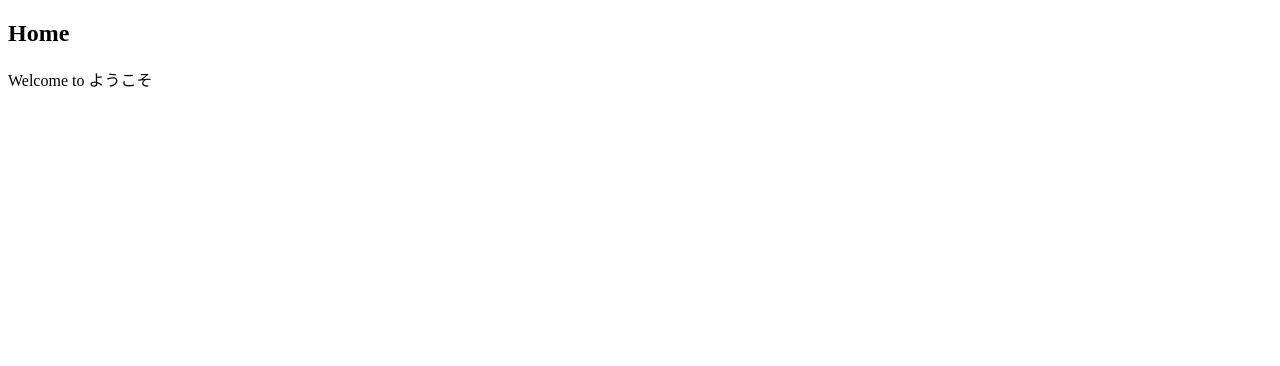
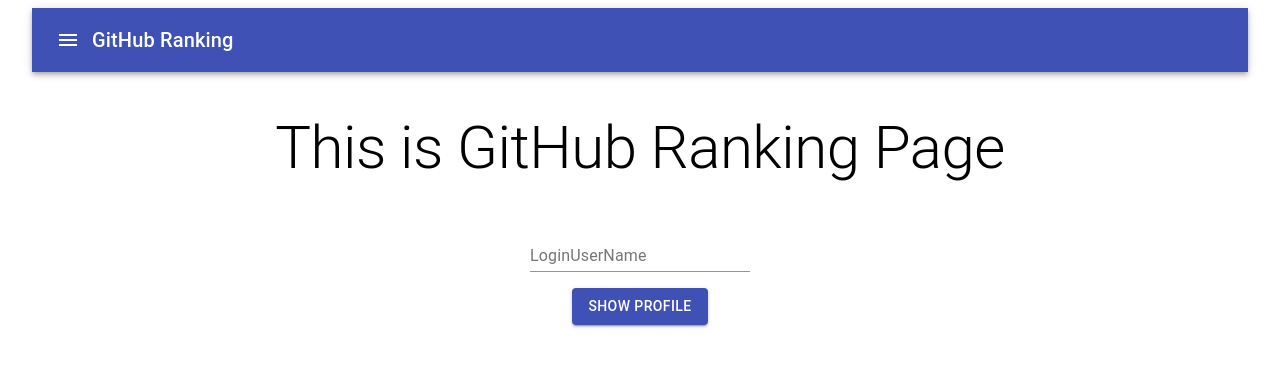
Before and after one commit to UndyingSugimoto/github-ranking-front, a React (Create React App) app: page / in a window 1280 px wide. Shown: the top 366 px of the page. Built offline with nearby package versions, Linux system fonts and the light colour scheme; no server answers.

Commit message:
トップのガワが完成

```diff
--- a/package.json
+++ b/package.json
@@ -4,6 +4,8 @@
   "private": true,
   "dependencies": {
     "@material-ui/core": "^4.9.3",
+    "@material-ui/icons": "^4.9.1",
+    "@material-ui/system": "^4.9.3",
     "@testing-library/jest-dom": "^4.2.4",
     "@testing-library/react": "^9.4.0",
     "@testing-library/user-event": "^7.2.1",
--- a/src/App.tsx
+++ b/src/App.tsx
@@ -1,33 +1,33 @@
-import React from 'react';
-import { BrowserRouter, Route } from 'react-router-dom';
+import React from "react";
+import { BrowserRouter, Route } from "react-router-dom";
+import { Top } from "./components/top/Top";
 
 const App = () => (
   <BrowserRouter>
     <div>
-      <Route exact path='/' component={Home} />
-      <Route path='/top' component={About} />
-      <Route path='/detail' component={Friends} />
+      <Route exact path="/" component={Top} />
+      <Route path="/detail" component={Friends} />
     </div>
   </BrowserRouter>
-)
+);
 
 const Home = () => (
   <div>
     <h2>Home</h2>
     <p>Welcome to ようこそ</p>
   </div>
-)
+);
 const About = () => (
   <div>
     <h2>About</h2>
     <p>フレンズに投票するページです</p>
   </div>
-)
+);
 const Friends = () => (
   <div>
     <h2>Friends</h2>
     <p>ここにフレンズのリストを書きます</p>
   </div>
-)
+);
 
 export default App;
--- a/src/components/detail/Detail.tsx
+++ b/src/components/detail/Detail.tsx
@@ -21,7 +21,7 @@
     const body = () => {
       return (
         <div>
-          <span>{this.state.currentNumber}</span>
+          <span>{this.state.userId}</span>
         </div>
       );
     };
--- /dev/null
+++ b/src/components/parts/Header.tsx
@@ -0,0 +1,19 @@
+import React from "react";
+import MenuIcon from "@material-ui/icons/Menu";
+
+import { AppBar, Toolbar, IconButton, Typography } from "@material-ui/core";
+
+export class Header extends React.Component<{}, {}> {
+  render() {
+    return (
+      <AppBar position="static">
+        <Toolbar>
+          <IconButton edge="start" color="inherit" aria-label="menu">
+            <MenuIcon />
+          </IconButton>
+          <Typography variant="h6">GitHub Ranking</Typography>
+        </Toolbar>
+      </AppBar>
+    );
+  }
+}
--- a/src/components/top/Top.tsx
+++ b/src/components/top/Top.tsx
@@ -1,10 +1,31 @@
-import React from "react"
+import React from "react";
+import Button from "@material-ui/core/Button";
+import { TextField, Container, Box, Typography } from "@material-ui/core";
+import { Header } from "../parts/Header";
+import { spacing } from "@material-ui/system";
 
 type TopProps = {
-    foo: string;
+  screenName: string;
+};
+export class Top extends React.Component<TopProps, {}> {
+  render() {
+    return (
+      <div>
+        <Container fixed>
+          <Header />
+          <Box textAlign="center" m={5}>
+            <Typography variant="h2">This is GitHub Ranking Page</Typography>
+          </Box>
+          <Box textAlign="center">
+            <TextField id="standard-basic" label="LoginUserName" />
+          </Box>
+          <Box textAlign="center" mt={2}>
+            <Button variant="contained" color="primary">
+              SHOW PROFILE
+            </Button>
+          </Box>
+        </Container>
+      </div>
+    );
   }
- export class Top extends React.Component<TopProps, {}> {
-      render() {
-          return <span>{this.props.foo}</span>
-      }
-  }
+}
--- a/src/external/GetUser.ts
+++ b/src/external/GetUser.ts
@@ -95,11 +95,15 @@
 
   if (exists.exists) {
     console.log("exists");
-    return await getUserDetail(userId);
+    const detail = await getUserDetail(userId);
+    console.log("detail :" + detail.userId);
+    return detail;
   } else {
     console.log("not exists");
     const userRes = await getUser(userId);
     await entryUser(userRes);
-    return await getUserDetail(userId);
+    const detail = await getUserDetail(userId);
+    console.log("detail :" + detail.userId);
+    return detail;
   }
 }
```
Also changed, not shown: 1 other file (tests, documents, lock files or other folders).
